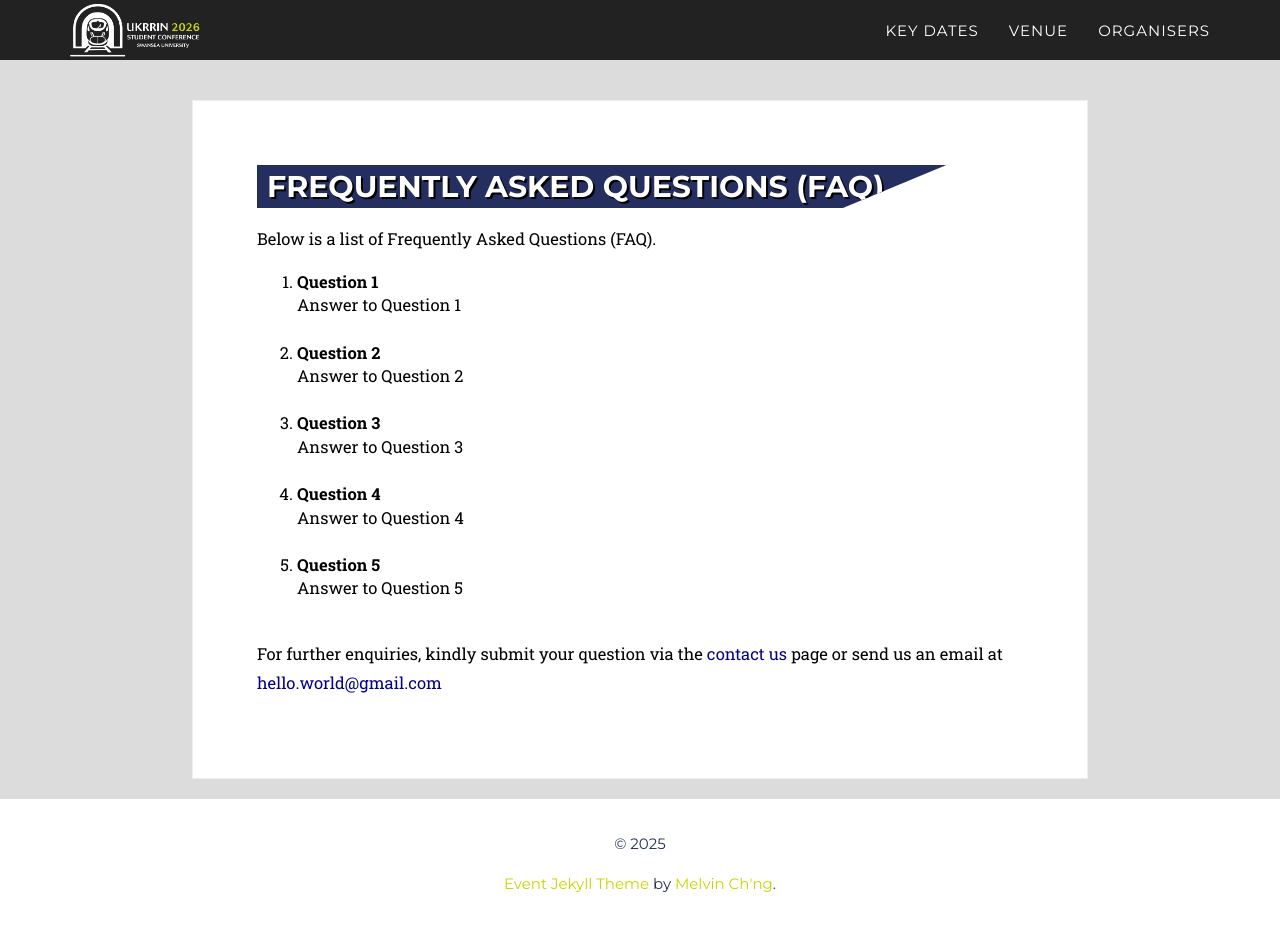
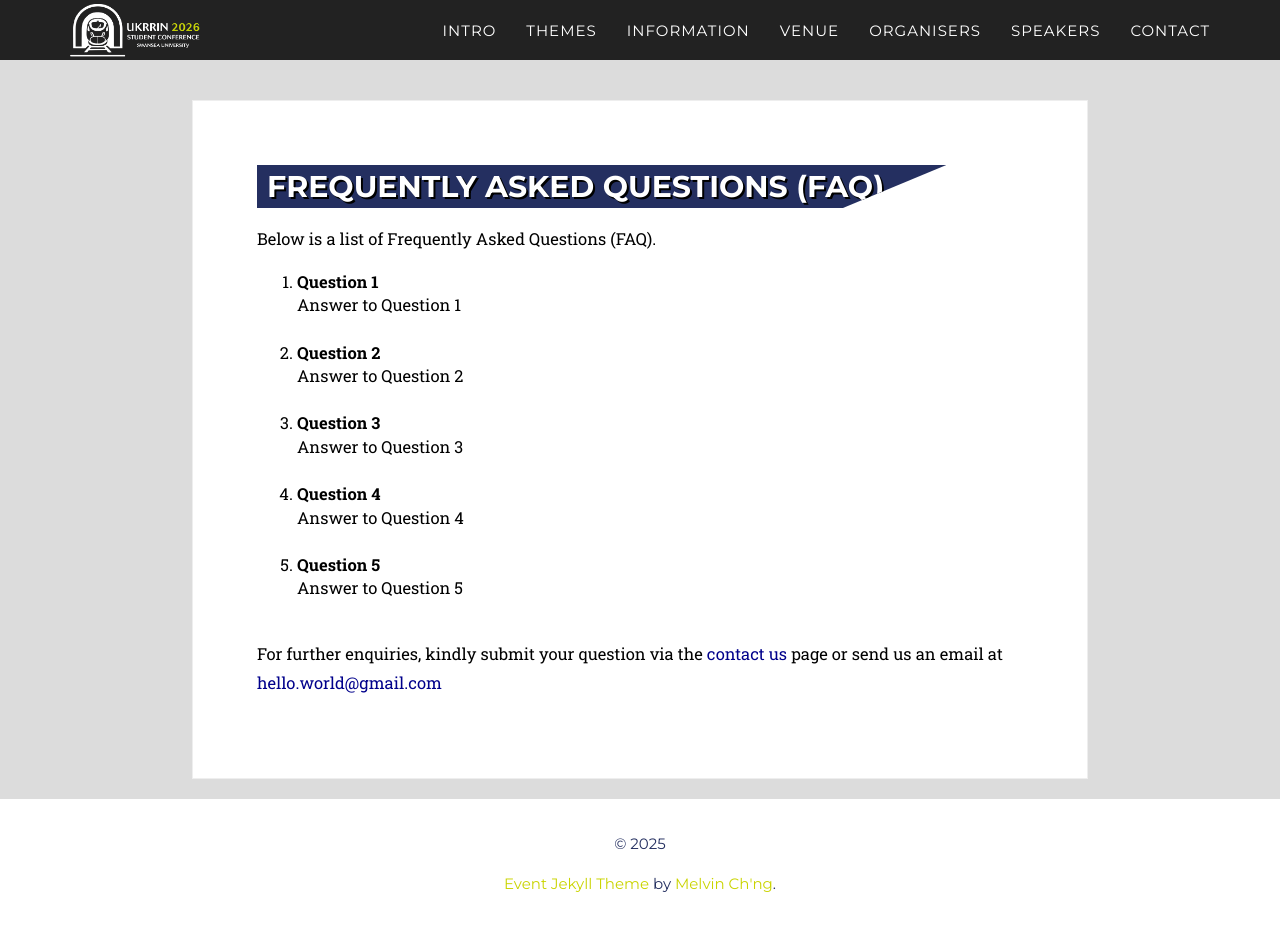
Before and after one commit to ukrrin2026swansea/ukrrin2026swansea.github.io, a Jekyll site: the page built from _2017_pages/faqs.html, in a window 1280 px wide and 929 px high. Built offline with Jekyll 4.4.1, drawn with Linux system fonts in a browser that asks for light colours; some web fonts are replaced.

Commit message:
Navbar text shortened

```diff
--- a/_includes/2017_data/header-home.html
+++ b/_includes/2017_data/header-home.html
@@ -22,10 +22,10 @@
                         <a class="page-scroll" href="/welcome">INTRO</a>
                     </li>
                      <li>
-                        <a class="page-scroll" href="/themes">Conference Themes</a>
+                        <a class="page-scroll" href="/themes">Themes</a>
                     </li>
                     <li>
-                        <a class="page-scroll" href="/key-info">Key Information</a>
+                        <a class="page-scroll" href="/key-info">Information</a>
                     </li>
                     <li>
                         <a href="/venue">Venue</a>
--- a/_includes/2017_data/header.html
+++ b/_includes/2017_data/header.html
@@ -19,13 +19,25 @@
                         <a href="/"></a>
                     </li>
                     <li>
-                        <a class="page-scroll" href="../#about">Key Dates</a>
+                        <a class="page-scroll" href="/welcome">INTRO</a>
+                    </li>
+                     <li>
+                        <a class="page-scroll" href="/themes">Themes</a>
+                    </li>
+                    <li>
+                        <a class="page-scroll" href="/key-info">Information</a>
                     </li>
                     <li>
                         <a href="/venue">Venue</a>
                     </li>
                     <li>
                         <a href="/organisers">Organisers</a>
+                    </li>
+                     <li>
+                        <a class="page-scroll" href="/speakers">Speakers</a>
+                    </li>
+                    <li>
+                        <a class="page-scroll" href="/contact">Contact</a>
                     </li>
                 </ul>
             </div>
```
